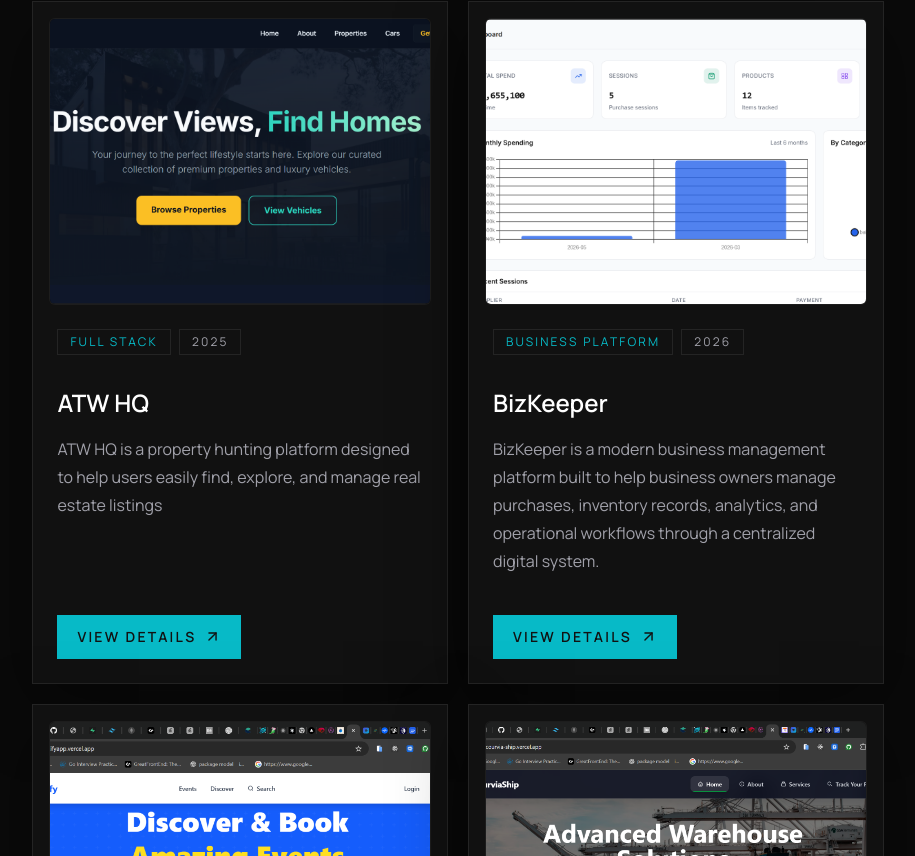
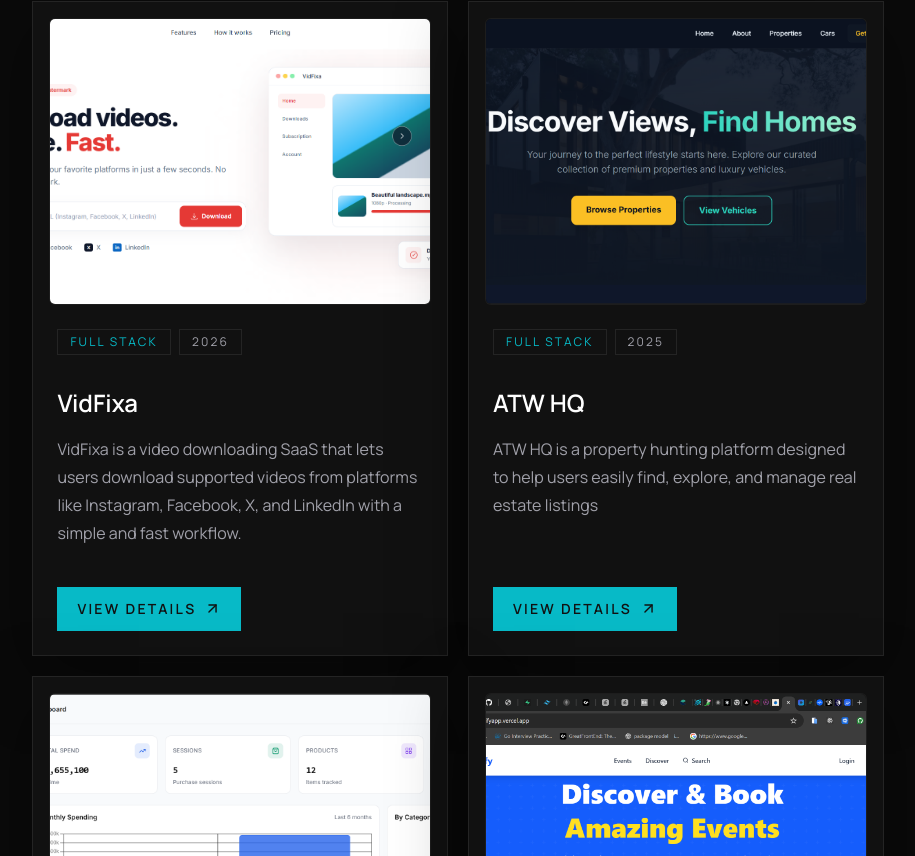
Before and after one commit to Britinogn/tinoctemz, a React (Vite) app: page /projects in a window 1280 px wide. Shown: the part 516-1372 px from the top of the page, without its empty margins (182-1097 px from the left). Built offline with nearby package versions, Linux system fonts and the light colour scheme; no server answers.

Commit message:
Refactor code structure for improved readability and maintainability

```diff
--- a/src/data/data.ts
+++ b/src/data/data.ts
@@ -8,8 +8,26 @@ import lernstasy from "@/assets/images/lernstasy.png";
 import movizio from "@/assets/images/movizio.png";
 import pixenai from "@/assets/images/pixenai.png";
 import rellaLuxury from "@/assets/images/rella-luxury.png";
+import vidfixa from "@/assets/images/vidfixa.png";
+
 
 const works = [
+    {
+        id: "vidfixa",
+        image: vidfixa,
+        title: "VidFixa",
+        description:
+            "VidFixa is a video downloading SaaS that lets users download supported videos from platforms like Instagram, Facebook, X, and LinkedIn with a simple and fast workflow.",
+        techs: ["Go", "Nuxt", "PostgreSQL", "TypeScript", "Docker", "yt-dlp"],
+        link: "https://vidfixa.onrender.com/",
+        label: "Full Stack",
+        github: "",
+        howIMadeIt:
+            "Built a full stack video downloading platform with a Go backend, Nuxt frontend, PostgreSQL database, background worker processing, yt-dlp integration, authentication, subscription management, webhook based payments, and responsive SaaS interfaces. Deployed the frontend and backend separately with Docker based backend infrastructure.",
+        dateBuilt: "2026",
+    },
+
+
     {
         id: "atw",
         image: atw,
```
Also changed, not shown: src/assets/images/vidfixa.png (added).
